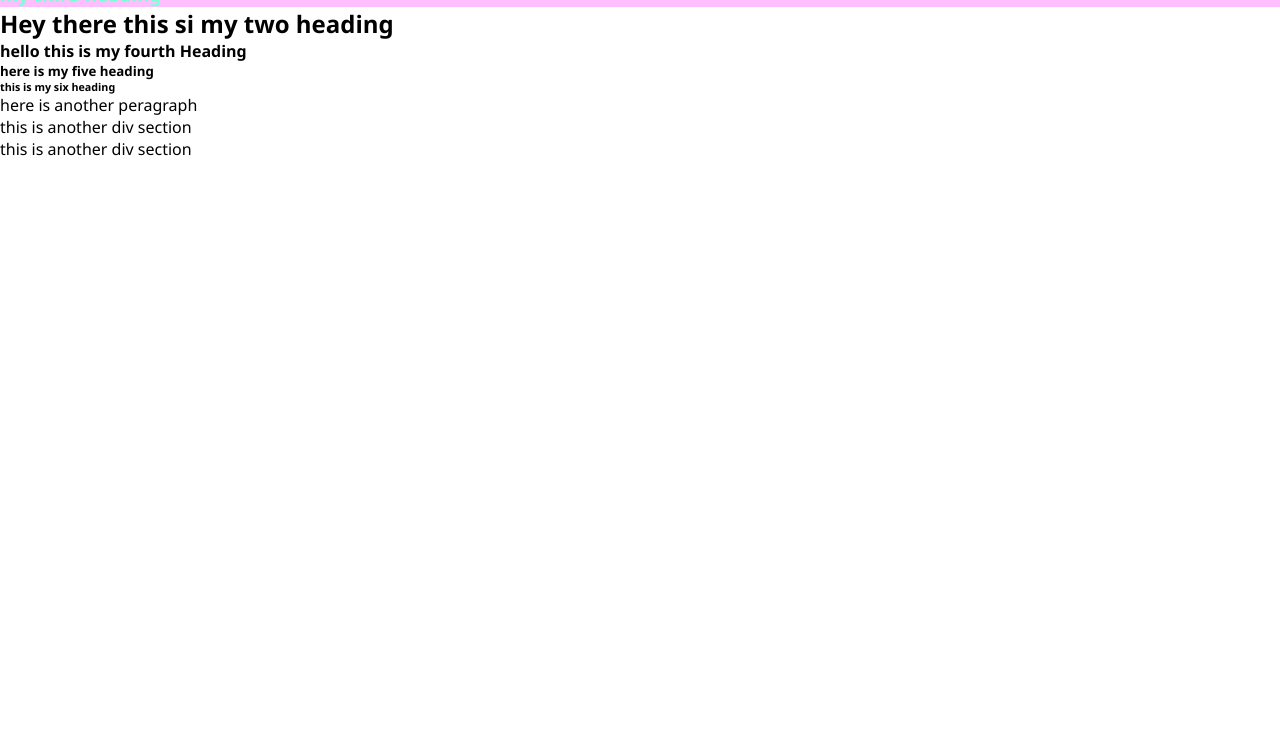
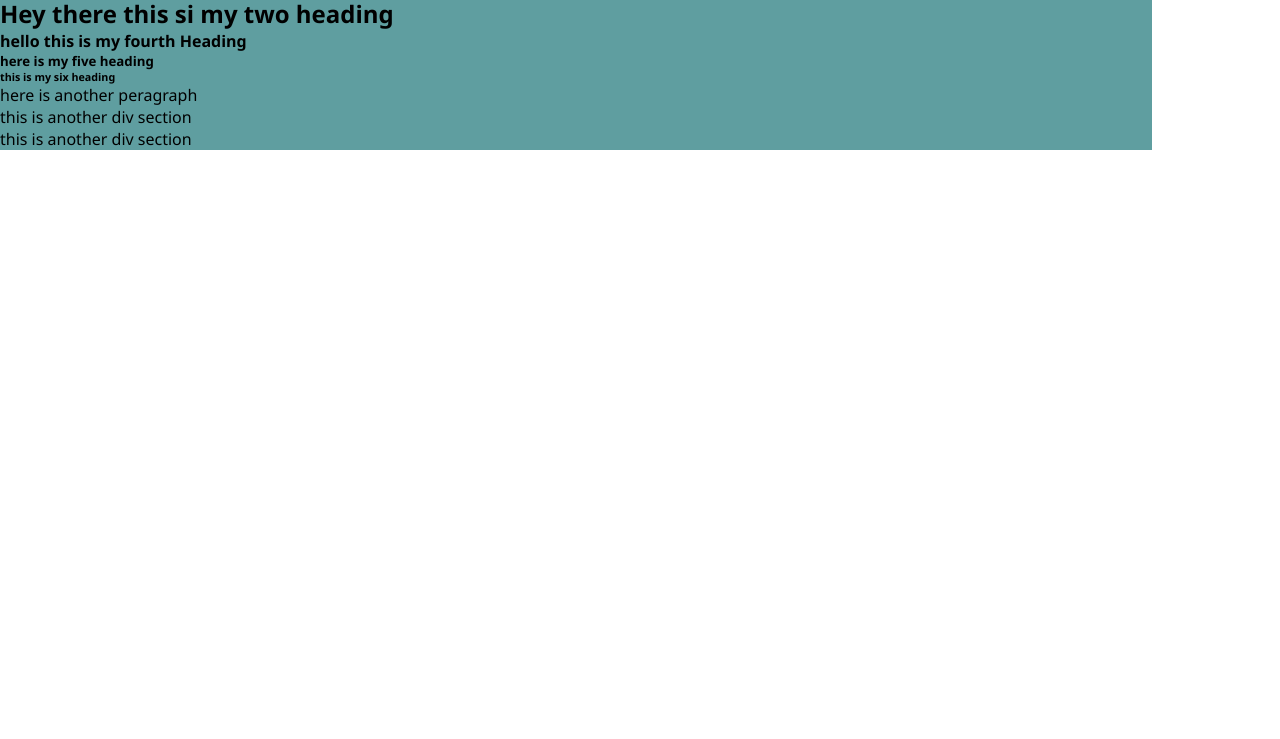
Before and after one commit to raselmahmud-coder/phero-my-course-one, a plain HTML site: page index.html in a window 1280 px wide. Shown: the part 61-800 px from the top of the page. Drawn offline with Linux system fonts and the light colour scheme.

Commit message:
width setup

```diff
--- a/index.html
+++ b/index.html
@@ -8,6 +8,7 @@
     <link rel="stylesheet" href="style.css" />
   </head>
   <body>
+    <section class="container">
       <h1 class="color">hello word</h1>
       <h3 class="color">my third heading</h3>
       <h2>Hey there this si my two heading</h2>
@@ -15,7 +16,7 @@
       <h5>here is my five heading</h5>
       <h6>this is my six heading</h6>
       <p>here is another peragraph</p>
-    <section>
+
       <div>this is another div section</div>
       <div>this is another div section</div>
     </section>
--- a/style.css
+++ b/style.css
@@ -4,6 +4,10 @@ body {
   padding: 0%;
   font-family: "Segoe UI", Tahoma, Geneva, Verdana, sans-serif;
 }
+.container {
+  width: 90%;
+  background-color: cadetblue;
+}
 .color {
   color: aquamarine;
   background: #f7f7;
```
Lines whose indentation alone changed are shown as unchanged.
